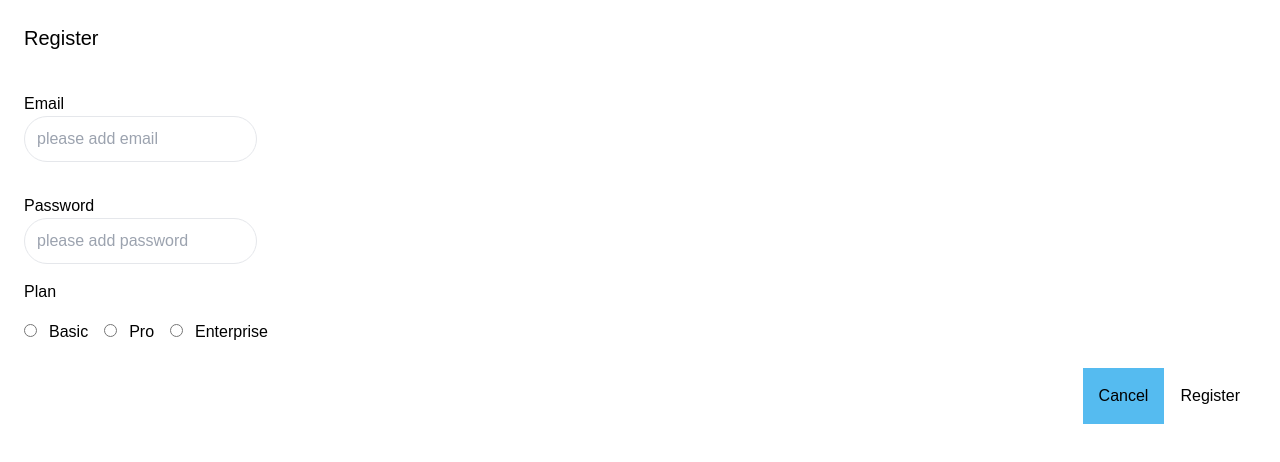
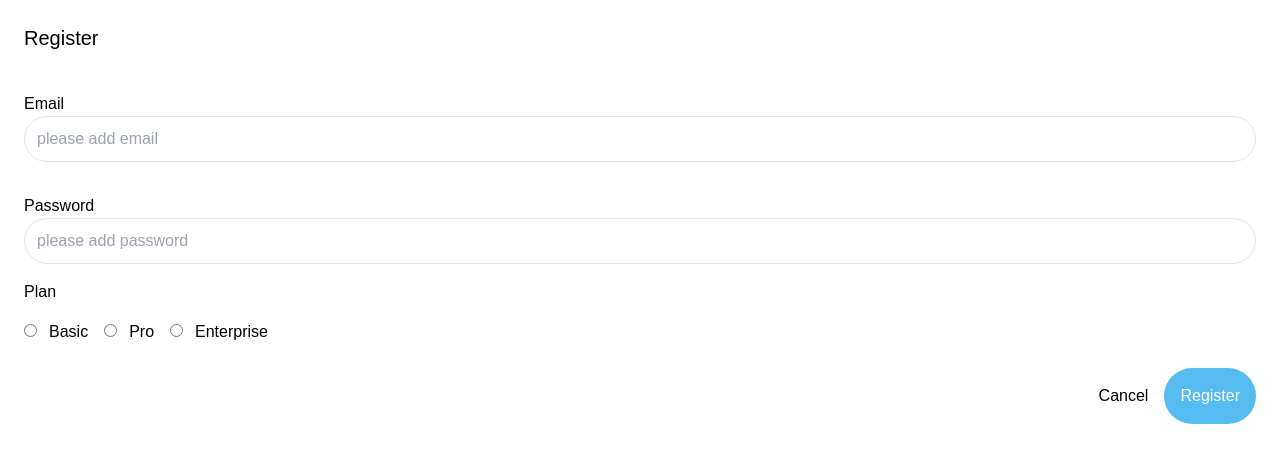
Before and after one commit to bournejj/registration-form, a React (Create React App) app: page / in a window 1280 px wide. Shown: the top 462 px of the page. Built offline with nearby package versions, Linux system fonts and the light colour scheme.

Commit message:
added the email and passowrd svgs

```diff
--- a/src/Components/Atoms/Button/buttonStyles.ts
+++ b/src/Components/Atoms/Button/buttonStyles.ts
@@ -4,8 +4,8 @@ export const button = tv({
     base: 'p-4',
     variants: {
         variant: {
-            primary: '',
-            secondary: 'bg-everwayBlue'
+            primary: 'bg-everwayBlue rounded-full text-white',
+            secondary: ''
         },
     },
     defaultVariants: {
--- a/src/Components/Atoms/Input/Input.tsx
+++ b/src/Components/Atoms/Input/Input.tsx
@@ -11,8 +11,9 @@ interface inputProps {
 const Input: React.FC<inputProps> = ({value, placeholder, type, name, onChange}) => {
     return (
         <div>
+          <div className='relative'>
              <input
-           className='form-radio border border-solid rounded-full py-2.5 px-3 text-yellow-400 checked:bg-yellow-600'
+             className='w-full border border-solid rounded-full py-2.5 px-3'
              type={type}
              name={name}
              value={value}
@@ -20,6 +21,7 @@ const Input: React.FC<inputProps> = ({value, placeholder, type, name, onChange})
              onChange={onChange}
              />
           </div>
+        </div>
     )
 }
 
```
Also changed, not shown: src/Assets/Icons/email.svg (added), src/Assets/Icons/password.svg (added). Lines whose indentation alone changed are shown as unchanged.
